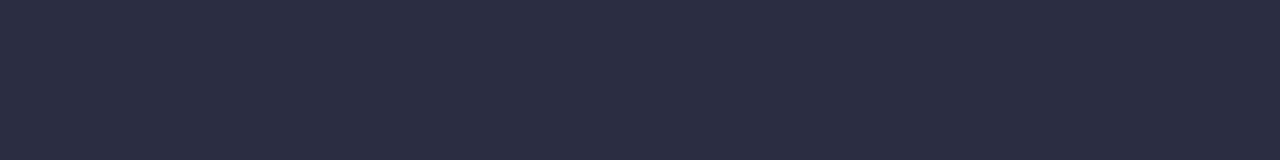
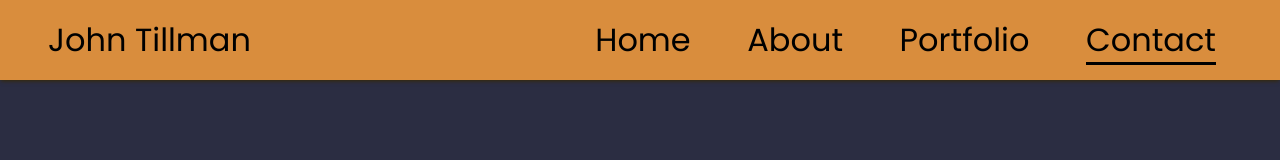
Before and after one commit to Jack-Tillman/personal-website, a plain HTML site: page contact.html in a window 1280 px wide. Drawn offline with Linux system fonts and the light colour scheme.

Commit message:
Created and link JS file, completed header of contact, refined header for all files

```diff
--- a/contact.html
+++ b/contact.html
@@ -9,6 +9,20 @@
     <link href="https://fonts.googleapis.com/css2?family=Bebas+Neue&family=Lato:wght@400;700&family=Playfair+Display:wght@500&family=Poppins&display=swap" rel="stylesheet">
 </head>
 <body>
+    <header>
+        <nav>
 
+            <span class="name">John Tillman</span>
+
+            <ul class="header-ul">
+                <li><a href="./index.html">Home</a></li>
+                <li><a href="./about.html">About</a></li>
+                <li><a href="./portfolio.html">Portfolio</a></li>
+                <li><a class="current" href="./contact.html">Contact</a></li>
+            </ul>
+
+        </nav>
+
+    </header>
 </body>
 </html>
--- /dev/null
+++ b/javascript.js
@@ -0,0 +1 @@
+console.log("hallooooooo world!");
--- a/stylesheet.css
+++ b/stylesheet.css
@@ -78,7 +78,7 @@ footer {
     background-color: azure;
     text-align: center;
     min-width: 100%;
-    position: fixed;
+    position: relative;
     margin: 0;
     bottom: 0;
     box-shadow: 8px 2px 10px 1px rgb(0, 0, 0);
@@ -121,14 +121,13 @@ li {
 
 .header-ul a.current {
     /* this puts a black underline beneath the current page in the nav bar */
-    border-bottom: 1px solid black;
-
+    border-bottom: 3px solid black;
 }
 
 p {
+    /* for increased readability*/
     line-height: 1.5;
     margin-left:1rem;
-    /* for increased readability*/
 }
 
 .description {
@@ -137,21 +136,19 @@ p {
 }
 
 blockquote {
-    padding: 4rem 2rem;
+    color: rgb(0, 0, 0);
+    font-family: 'Playfair Display', Helvetica, sans-serif;
     font-size: 2rem;
     font-weight: bolder;
     text-align: center;
-    font-family: 'Playfair Display', Helvetica, sans-serif;
     text-shadow: rgb(255, 255, 255) 2px 2px 2px;
-    color: rgb(0, 0, 0);
-
+    padding: 4rem 2rem;
 }
 
 section {
     border-top: 1px solid rgb(1, 88, 37);
-    box-sizing: border-box;
+    max-width: 65vw;
     padding: 2em 1em;
-    max-width: 65vw;
     margin: 0 auto;
 }
 
```
Also changed, not shown: about.html (+5 -4 lines), index.html (+2 -1 lines), portfolio.html (+1 -0 lines).
